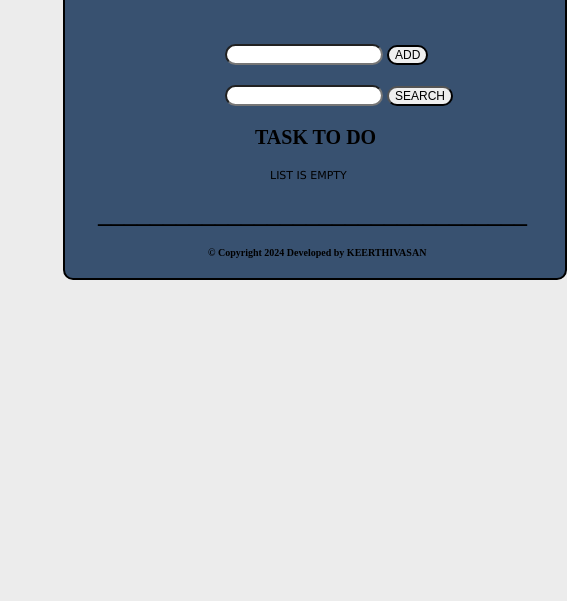
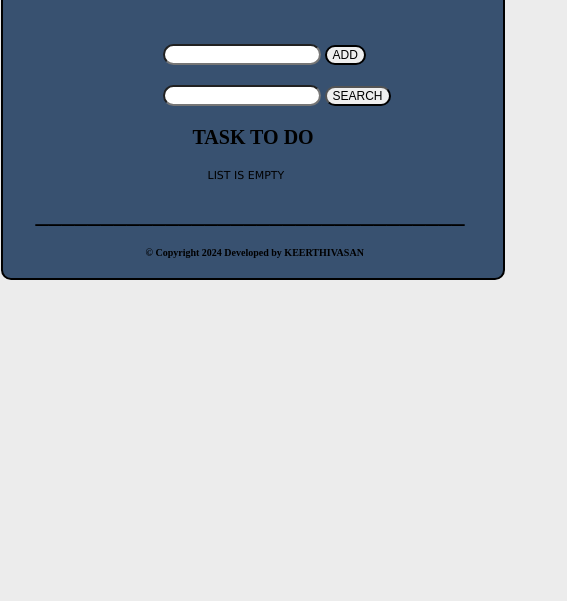
Before and after one commit to keerthivasan2211/to-do-list, a plain HTML site: page index.html in a window 390 px wide. Shown: the part 243-844 px from the top of the page, 567 px wide, since content can reach past the window. Drawn offline with Linux system fonts and the light colour scheme.

Commit message:
Update todo.css

```diff
--- a/todo.css
+++ b/todo.css
@@ -122,8 +122,11 @@ margin-top: 20px;
     {
         background-color:#385170;
         width: 500px;
-        margin-left: 240px;
+        margin-left: 115px;
+        margin-right: 0px;
         border-width:2px ;
+
+
     }
     #h
     {
```
